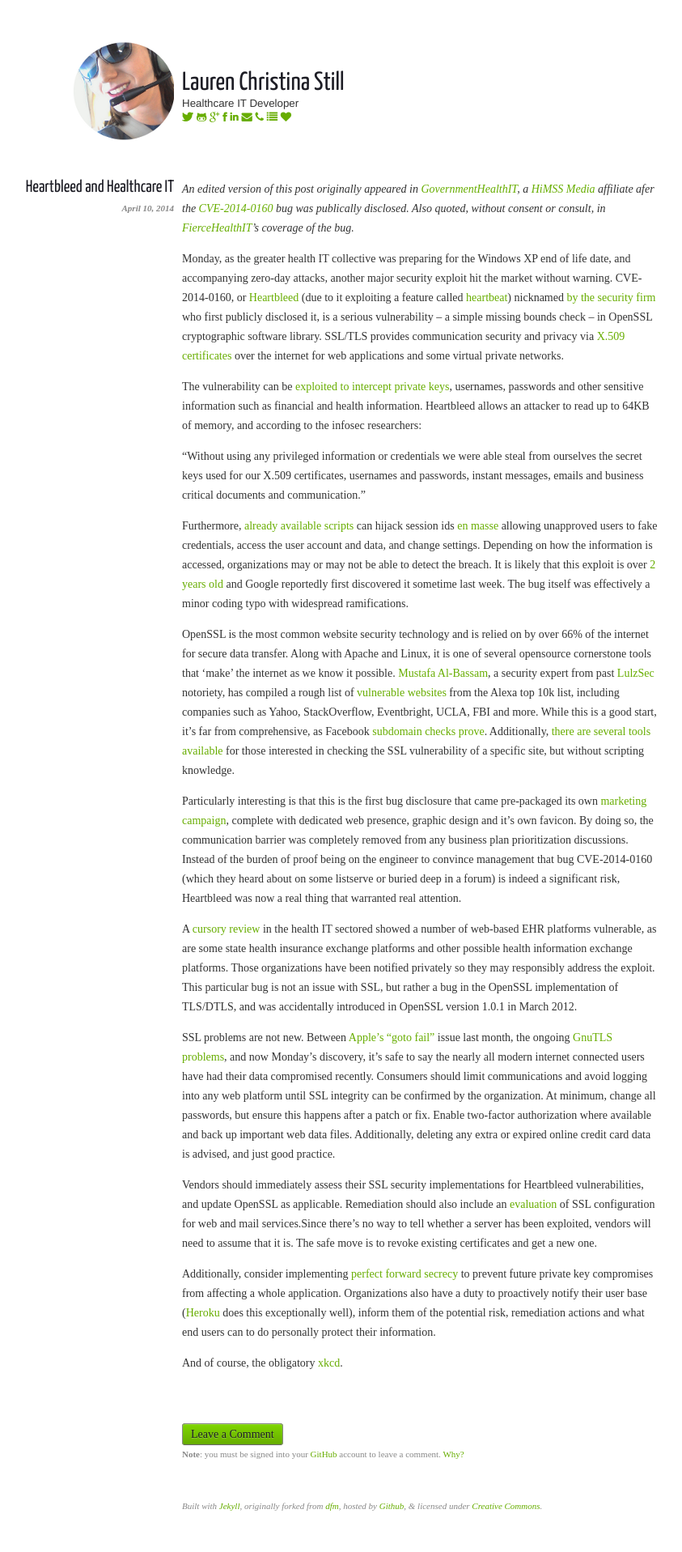
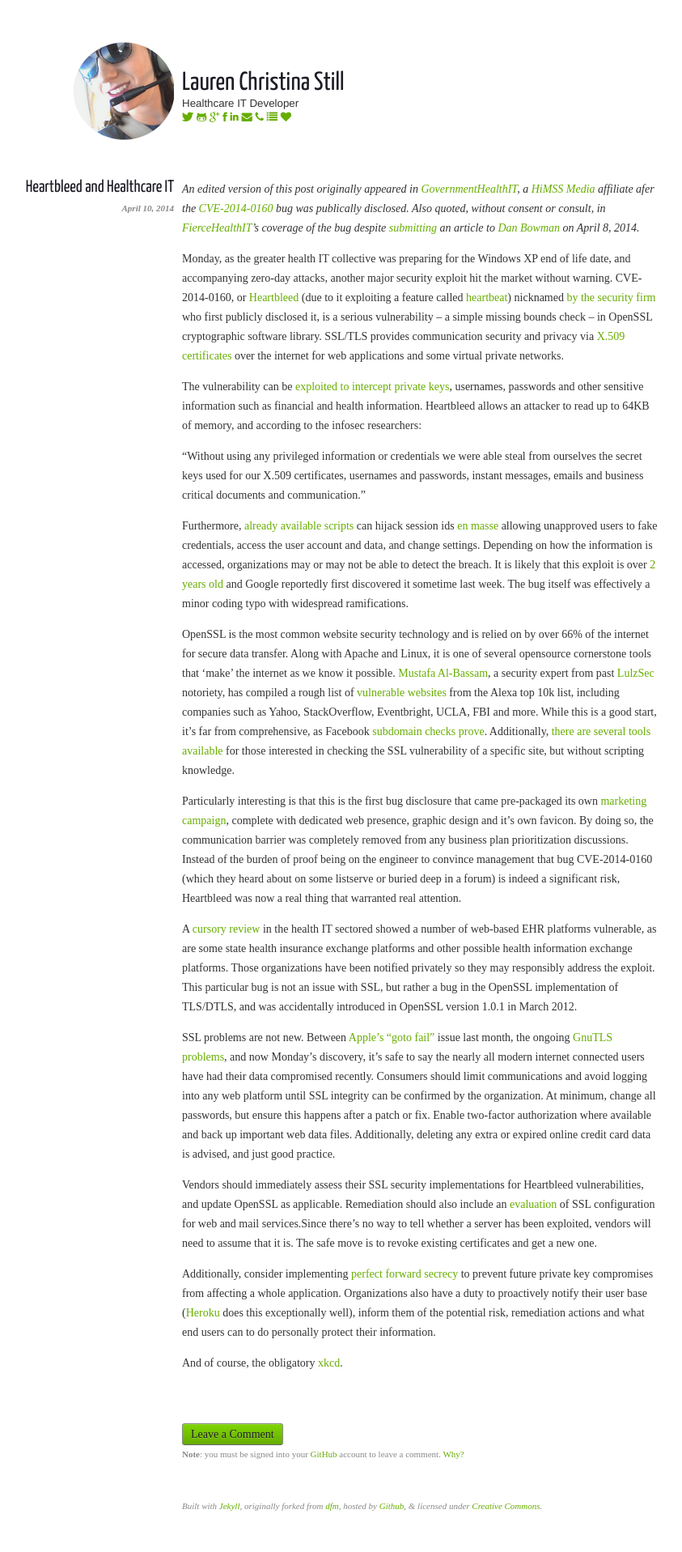
Before and after one commit to laurenstill/laurenstill.github.io, a Jekyll site: the page built from _posts/2014-4-10-heartbleed.markdown, in a window 1280 px wide. Shown: the whole page at 81% size, without its empty margins (220-1063 px from the left). Built offline with Jekyll 4.4.1, drawn with Linux system fonts in a browser that asks for light colours; nearby versions of some CDN libraries.

Commit message:
Update 2014-4-10-heartbleed.markdown

```diff
--- a/_posts/2014-4-10-heartbleed.markdown
+++ b/_posts/2014-4-10-heartbleed.markdown
@@ -3,13 +3,14 @@ layout: post
 title: Heartbleed and Healthcare IT
 catagories: [healhtIT, mHealth, infosec]
 ---
-*An edited version of this post originally appeared in [GovernmentHealthIT][GovHIT], a [HiMSS Media][HiMSS Media] affiliate afer the [CVE-2014-0160][heartbleed] bug was publically disclosed. Also quoted, without consent or consult, in [FierceHealthIT][FierceHealthIT]'s coverage of the bug.*
+*An edited version of this post originally appeared in [GovernmentHealthIT][GovHIT], a [HiMSS Media][HiMSS Media] affiliate afer the [CVE-2014-0160][heartbleed] bug was publically disclosed. Also quoted, without consent or consult, in [FierceHealthIT][FierceHealthIT]'s coverage of the bug despite [submitting][danmailpic] an article to [Dan Bowman][danmail] on April 8, 2014.*
 
 [heartbleed]: http://heartbleed.com/
 [GovHIT]: http://www.govhealthit.com/news/what-health-orgs-need-know-about-heartbleed
 [HiMSS Media]: http://www.himssmedia.com
 [FierceHealthIT]: http://www.fiercehealthit.com/story/heartbleed-what-impact-health-it/2014-04-11
-
+[danmail]: mailto:dbowman@fiercemarkets.com
+[danmailpic]: http://www.laurencstill/media/danmail.png
 
 Monday, as the greater health IT collective was preparing for the Windows XP end of life date, and accompanying zero-day attacks, another major security exploit hit the market without warning. CVE-2014-0160, or [Heartbleed][1] (due to it exploiting a feature called [heartbeat][2]) nicknamed [by the security firm][3] who first publicly disclosed it, is a serious vulnerability -- a simple missing bounds check --  in OpenSSL cryptographic software library. SSL/TLS provides communication security and privacy via [X.509 certificates][4] over the internet for web applications and some virtual private networks.
 
```
